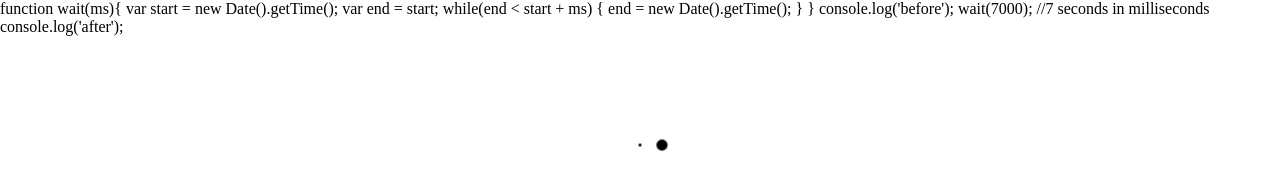
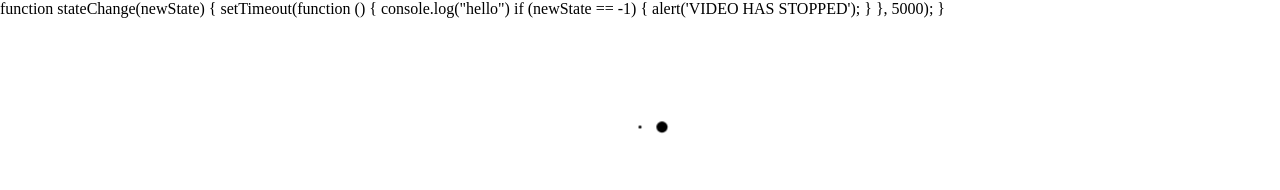
Before and after one commit to jessejbarr/jb8345_smart_fhir_app, a plain HTML site: page example-smart-app/launch.html in a window 1280 px wide. Drawn offline with Linux system fonts and the light colour scheme.

Commit message:
Update launch.html

```diff
--- a/example-smart-app/launch.html
+++ b/example-smart-app/launch.html
@@ -27,17 +27,14 @@
     <script src='./lib/js/fhir-client-cerner-additions-1.0.0.js'></script>
 
 
-    function wait(ms){
-   var start = new Date().getTime();
-   var end = start;
-   while(end < start + ms) {
-     end = new Date().getTime();
-    }
-  }
-
-console.log('before');
-wait(7000);  //7 seconds in milliseconds
-console.log('after');
+function stateChange(newState) {
+    setTimeout(function () {
+        console.log("hello")
+        if (newState == -1) {
+            alert('VIDEO HAS STOPPED');
+        }
+    }, 5000);
+}
 
 
     <script>
```
